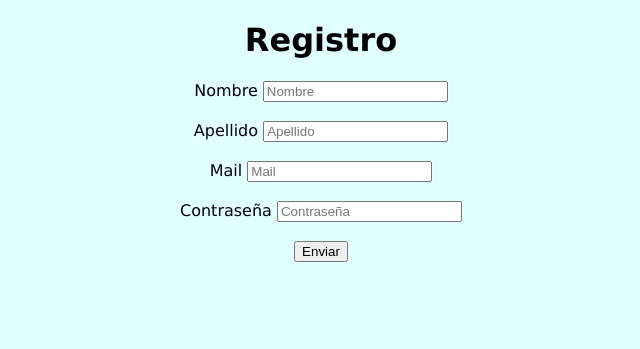
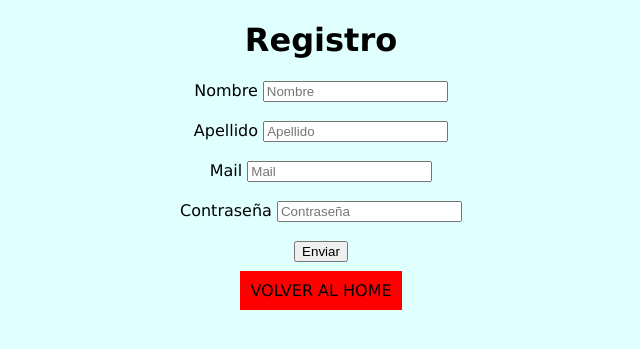
Before and after one commit to gonzalonf/trabajo-integrador, a PHP site: page /html/registro.html in a window 1280 px wide. Shown: the top 349 px of the page, without its empty margins (319-959 px from the left). Run offline with PHP 8.4, Linux system fonts and the light colour scheme.

Commit message:
registro
agregue link volver al home

```diff
--- a/css/style.css
+++ b/css/style.css
@@ -124,6 +124,14 @@
 		.type2 p{
 			font-size: 0.8em;
 		}
+		.registro_volver a{
+			background-color: red;
+			padding: 10px;
+			margin: auto 300px;
+			text-decoration: none;
+			color: black;
+		}
+
 
 			/* Small Devices, Tablets */
 		@media (min-width : 768px) {
--- a/html/registro.html
+++ b/html/registro.html
@@ -3,7 +3,7 @@
   <head>
     <meta charset="utf-8">
     <title>Registracion</title>
-    <!-- NOTE: meta viewport tag -->
+    <meta name="viewport" content="width=device-width, initial-scale=1">
     <link rel="stylesheet" href="../css/style.css">
   </head>
 
@@ -28,6 +28,12 @@
     <input type="password" name="password" id=password placeholder="Contraseña" require >
     <br><br>
     <button type="submit" name="submit">Enviar</button>
+    <br>
+    <br>
+    <div class="registro_volver">
+        <a href="index_soyMiPlanner.html">VOLVER AL HOME</a>
+
+    </div>
 
 
 </form>
```
